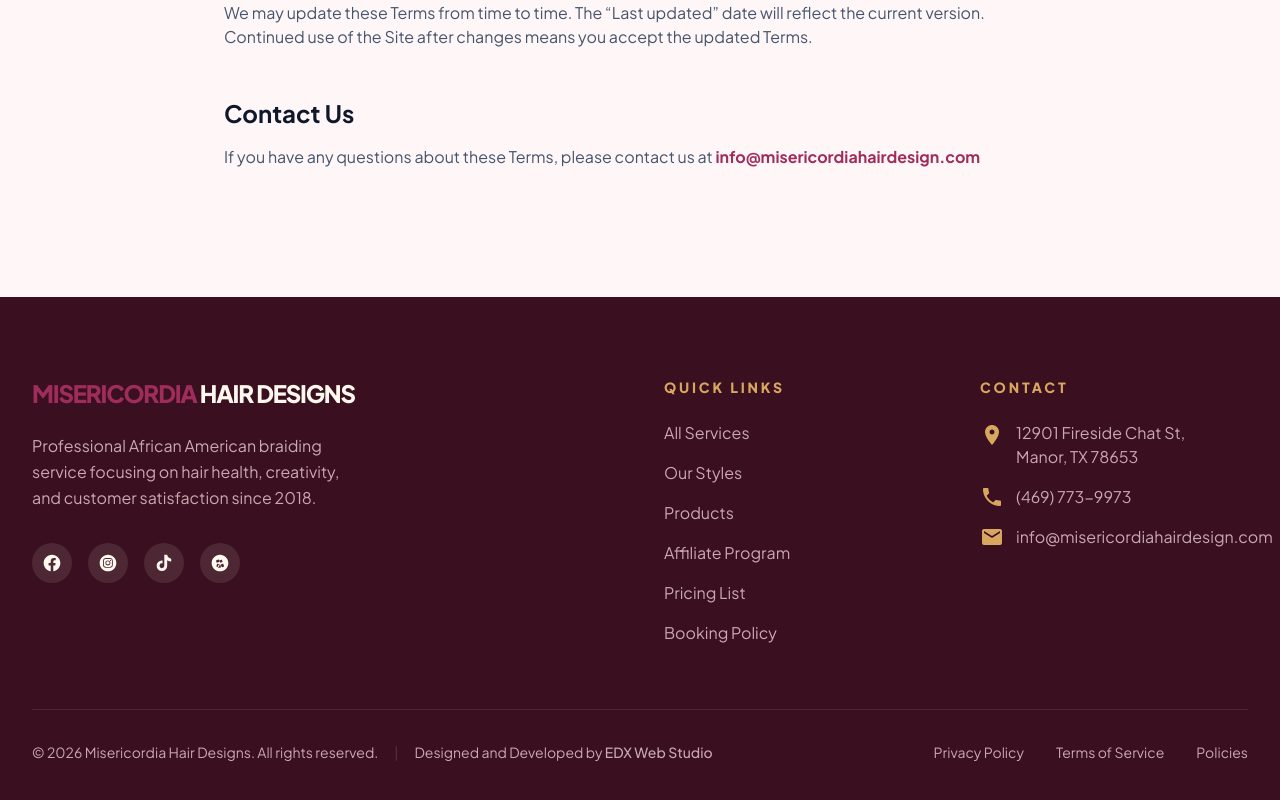
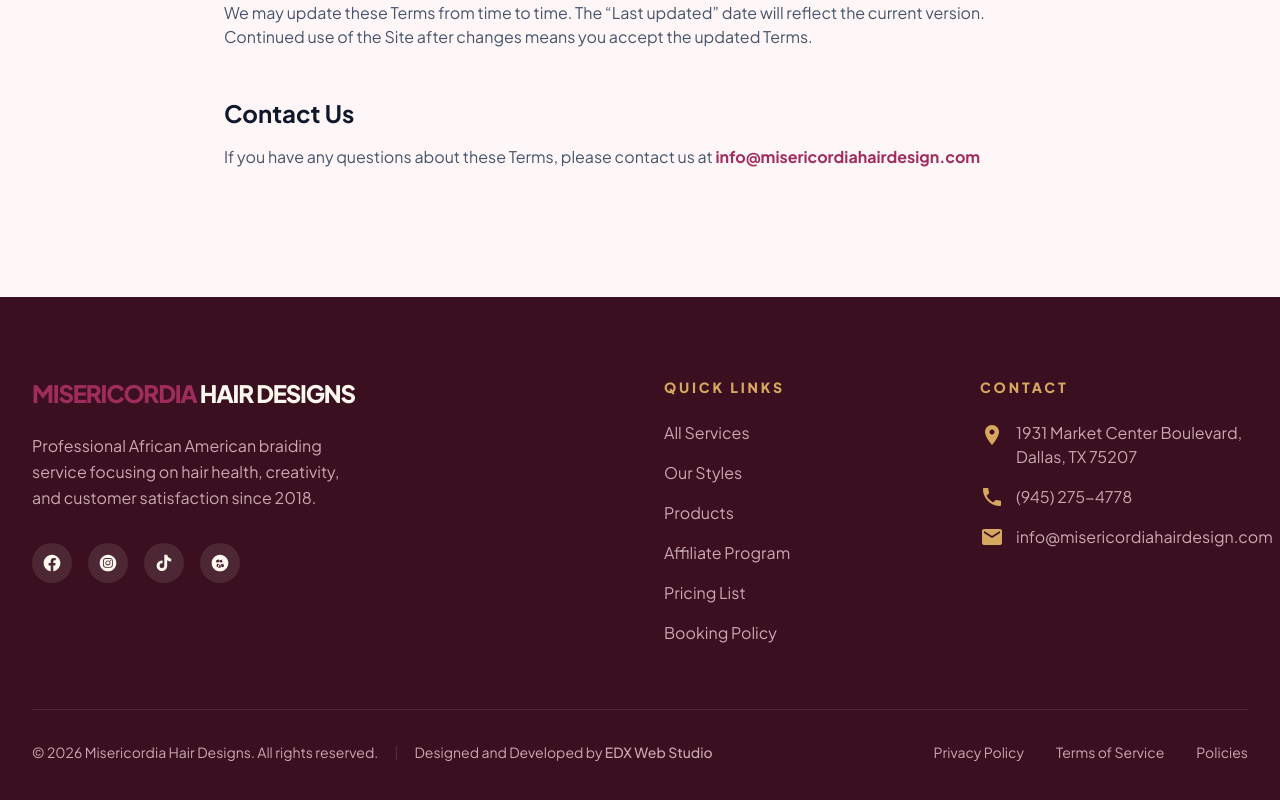
Before and after one commit to ceditech/MisericordiaHairDesign, a Next.js app in the folder web/: page /terms in a window 1280 px wide. Shown: the part 2580-3380 px from the top of the page. Built offline with nearby package versions, Linux system fonts and the light colour scheme; no server answers.

Commit message:
Updating addresse and Company details

```diff
--- a/web/app/book/page.tsx
+++ b/web/app/book/page.tsx
@@ -1112,10 +1112,10 @@
                             <div className="mt-8 pt-6 border-t border-slate-200 dark:border-slate-800 space-y-4">
                                 <p className="text-xs text-slate-500 dark:text-slate-400 leading-relaxed">
                                     <span className="font-bold text-slate-700 dark:text-slate-300">Need a special time slot or have a special request?</span><br />
-                                    <a href="tel:+14697739973" className="font-bold text-[#9F2D5C] hover:underline">Call (469) 773-9973</a>.
+                                    <a href="tel:+19452754778" className="font-bold text-[#9F2D5C] hover:underline">Call (945) 275-4778</a>.
                                 </p>
                                 <div className="text-xs text-slate-500 dark:text-slate-400 leading-relaxed bg-amber-50 dark:bg-amber-900/10 p-4 rounded-xl border border-amber-100 dark:border-amber-900/30 text-amber-800 dark:text-amber-300">
-                                    <strong className="block mb-1">Closed on Sundays.</strong> For special Sunday requests or appointments outside regular hours (including after 9:00 PM), call <strong>(469) 773-9973</strong>.
+                                    <strong className="block mb-1">Closed on Sundays.</strong> For special Sunday requests or appointments outside regular hours (including after 9:00 PM), call <strong>(945) 275-4778</strong>.
                                 </div>
                             </div>
                         </div>
--- a/web/components/Footer.tsx
+++ b/web/components/Footer.tsx
@@ -21,7 +21,7 @@
                             {/* Facebook */}
                             <Tooltip content="Follow on Facebook" position="top">
                                 <a
-                                    href="https://www.facebook.com/108665884265377"
+                                    href="https://www.facebook.com/profile.php?id=61585347691705&sk=map"
                                     target="_blank"
                                     rel="noopener noreferrer"
                                     className="w-10 h-10 rounded-full bg-white/10 flex items-center justify-center hover:bg-[#9F2D5C] hover:text-white transition-all duration-300"
--- a/web/src/content/legal.ts
+++ b/web/src/content/legal.ts
@@ -3,9 +3,9 @@
 
 export const LAST_UPDATED = "3/26/2026";
 export const CONTACT_EMAIL = "info@misericordiahairdesign.com";
-export const CONTACT_PHONE = "(469) 773-9973";
-export const LOCATION = "Manor, TX";
-export const FULL_ADDRESS = "12901 Fireside Chat St, Manor, TX 78653";
+export const CONTACT_PHONE = "(945) 275-4778";
+export const LOCATION = "Dallas, TX";
+export const FULL_ADDRESS = "1931 Market Center Boulevard, Dallas, TX 75207";
 export const BUSINESS_NAME = "Misericordia Hair Design";
 
 // ─── Deposit ──────────────────────────────────────────────────────────────────
```
Also changed, not shown: web/app/contact/page.tsx (+4 -4 lines).
